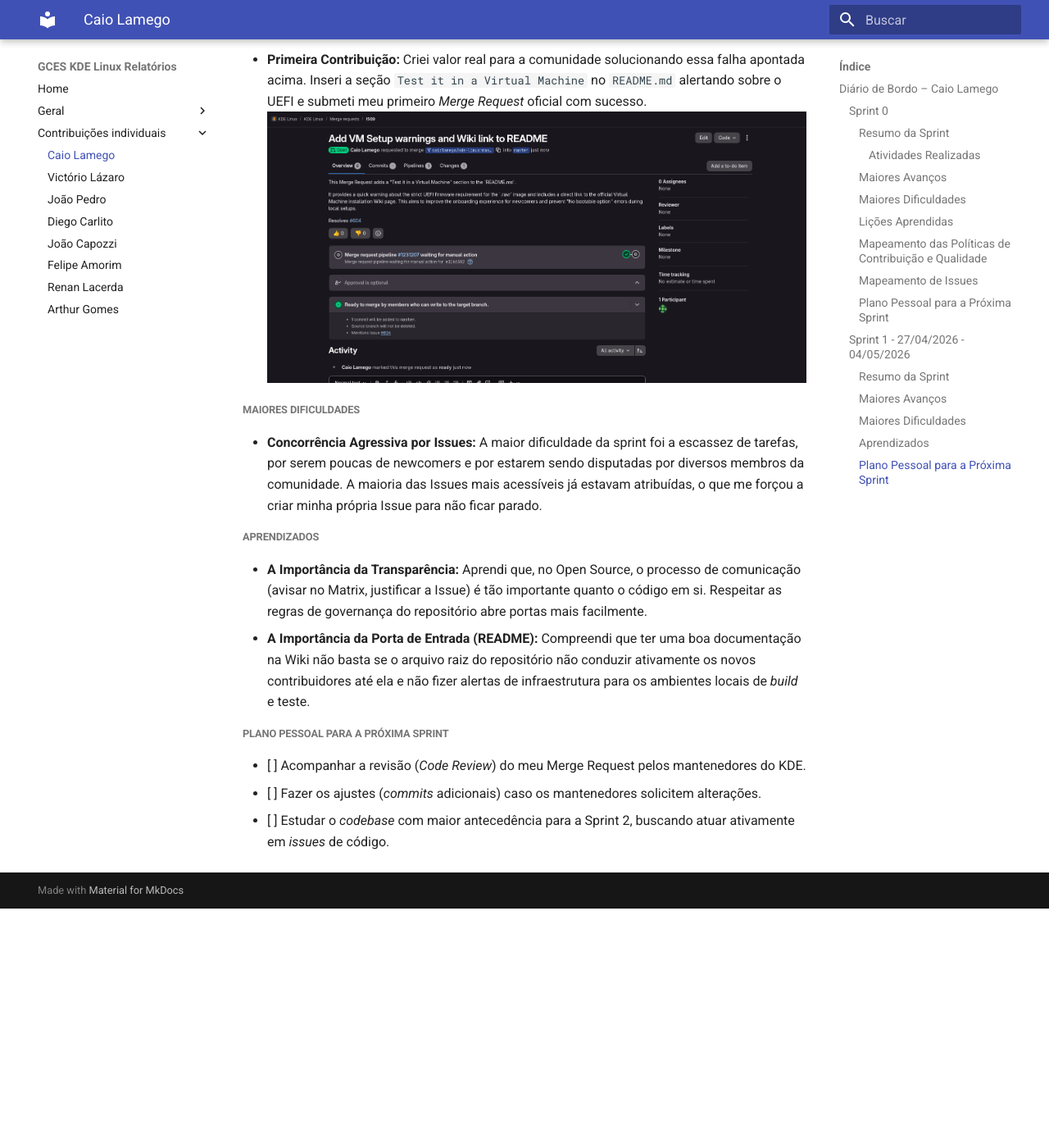
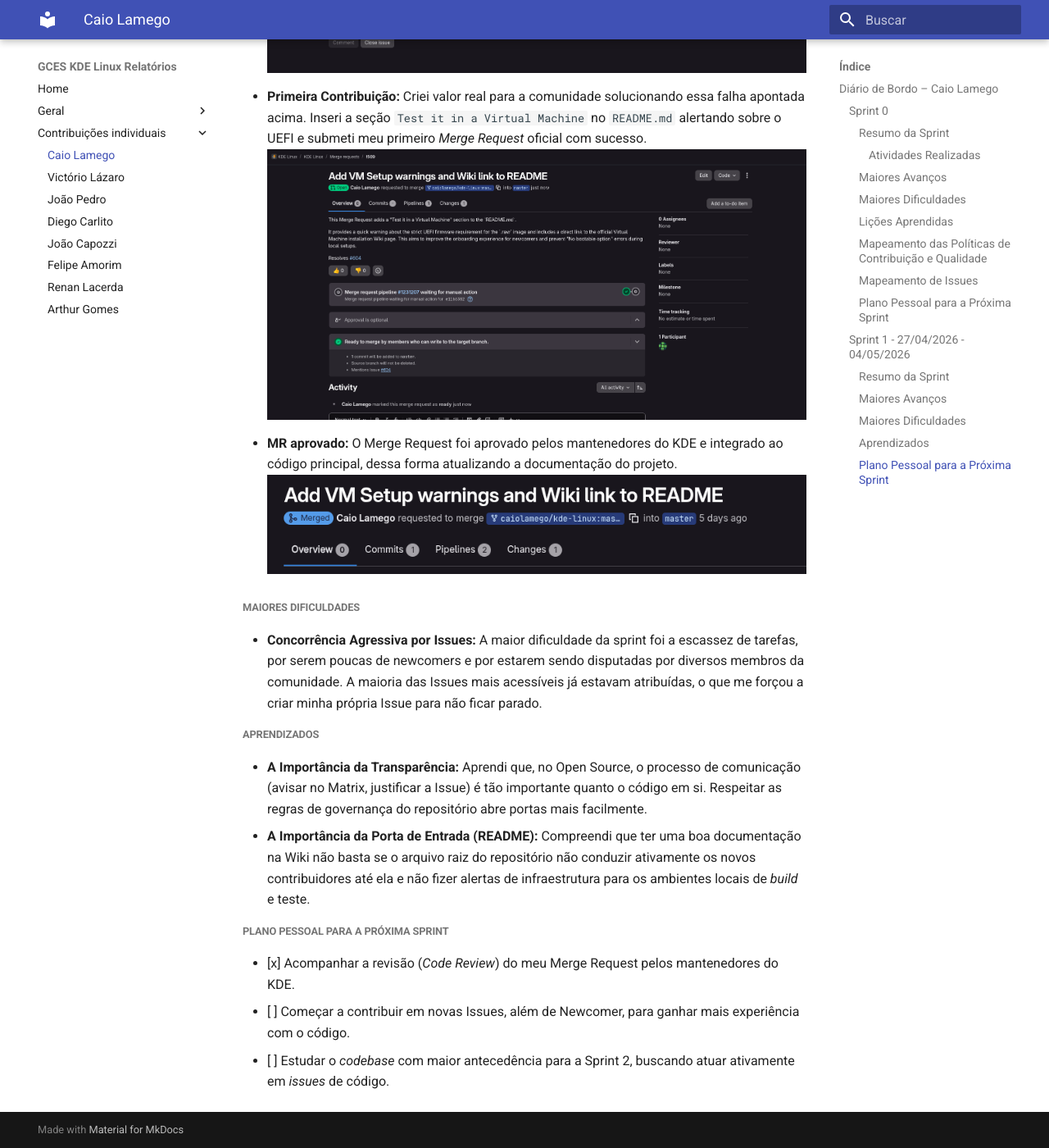
Before and after one commit to caiolamego/GCES-KDELinux-relatorios, an MkDocs documentation site: the page built from docs/contribuicoes_individuais/caiolamego/diarioDeBordo.md, in a window 1280 px wide and 1400 px high, scrolled down 5202 px. Shown: the whole window at 82% size. Built offline with MkDocs 1.6.1 and Material for MkDocs 9.7.7, drawn with Linux system fonts in a browser that asks for light colours; before the commit the page ends 6310 px from its top, so only the background shows below that; some of the changed text lies outside the part shown.

Commit message:
hotifix: adiciona contribuição no diário de bordo [Caio Lamego]

```diff
--- a/docs/contribuicoes_individuais/caiolamego/diarioDeBordo.md
+++ b/docs/contribuicoes_individuais/caiolamego/diarioDeBordo.md
@@ -63,6 +63,7 @@
 | 03/05/2026 | Criação de nova Issue no Invent sobre onboarding de VMs | Doc/Gestão | Concluído |
 | 03/05/2026 | Inserção da seção "Test it in a Virtual Machine" no `README.md` | Código/Doc | Concluído |
 | 03/05/2026 | Abertura do meu Primeiro Merge Request (MR) | Código | Concluído |
+| 04/05/2026 | MR aceito e merge concluído | Código | Concluído |
 
 ##### Maiores Avanços
 * **Etiqueta Open Source e Comunicação:** Antes de simplesmente abrir a Issue, apliquei os princípios de "Be collaborative" e "Be pragmatic" do Código de Conduta do KDE. Fui até o canal oficial no Matrix e avisei os mantenedores previamente sobre a minha intenção de alterar o `README.md`, respeitando o aviso do repositório que pede aos usuários para consultarem a comunidade antes de reportarem *issues*.
@@ -72,6 +73,9 @@
 * **Primeira Contribuição:** Criei valor real para a comunidade solucionando essa falha apontada acima. Inseri a seção `Test it in a Virtual Machine` no `README.md` alertando sobre o UEFI e submeti meu primeiro *Merge Request* oficial com sucesso.
 ![MR Sprint1](./assets/mr-sp1.png)
 
+* **MR aprovado:** O Merge Request foi aprovado pelos mantenedores do KDE e integrado ao código principal, dessa forma atualizando a documentação do projeto.
+![MR Sprint1](./assets/merge.png)
+
 ##### Maiores Dificuldades
 * **Concorrência Agressiva por Issues:** A maior dificuldade da sprint foi a escassez de tarefas, por serem poucas de newcomers e por estarem sendo disputadas por diversos membros da comunidade. A maioria das Issues mais acessíveis já estavam atribuídas, o que me forçou a criar minha própria Issue para não ficar parado.
 
@@ -80,6 +84,6 @@
 * **A Importância da Porta de Entrada (README):** Compreendi que ter uma boa documentação na Wiki não basta se o arquivo raiz do repositório não conduzir ativamente os novos contribuidores até ela e não fizer alertas de infraestrutura para os ambientes locais de *build* e teste.
 
 ##### Plano Pessoal para a Próxima Sprint
-* [ ] Acompanhar a revisão (*Code Review*) do meu Merge Request pelos mantenedores do KDE.
-* [ ] Fazer os ajustes (*commits* adicionais) caso os mantenedores solicitem alterações.
+* [x] Acompanhar a revisão (*Code Review*) do meu Merge Request pelos mantenedores do KDE.
+* [ ] Começar a contribuir em novas Issues, além de Newcomer, para ganhar mais experiência com o código.
 * [ ] Estudar o *codebase* com maior antecedência para a Sprint 2, buscando atuar ativamente em *issues* de código.
```
Also changed, not shown: docs/contribuicoes_individuais/caiolamego/assets/merge.png (added).
